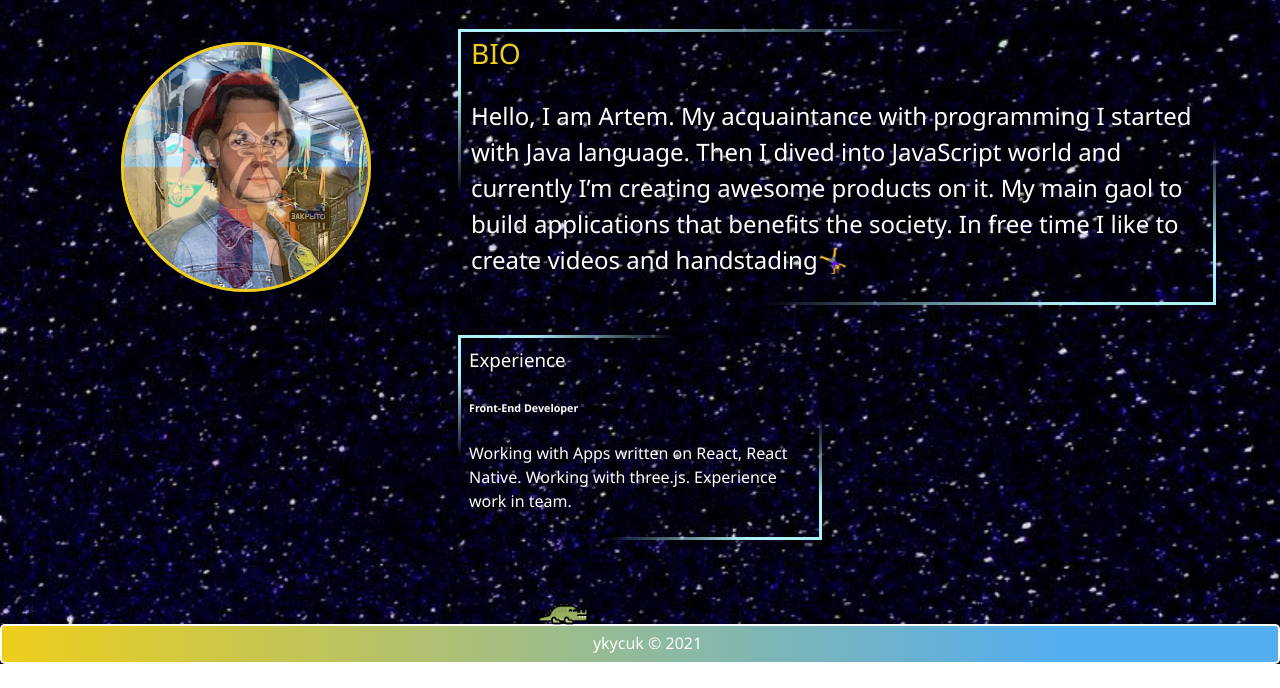
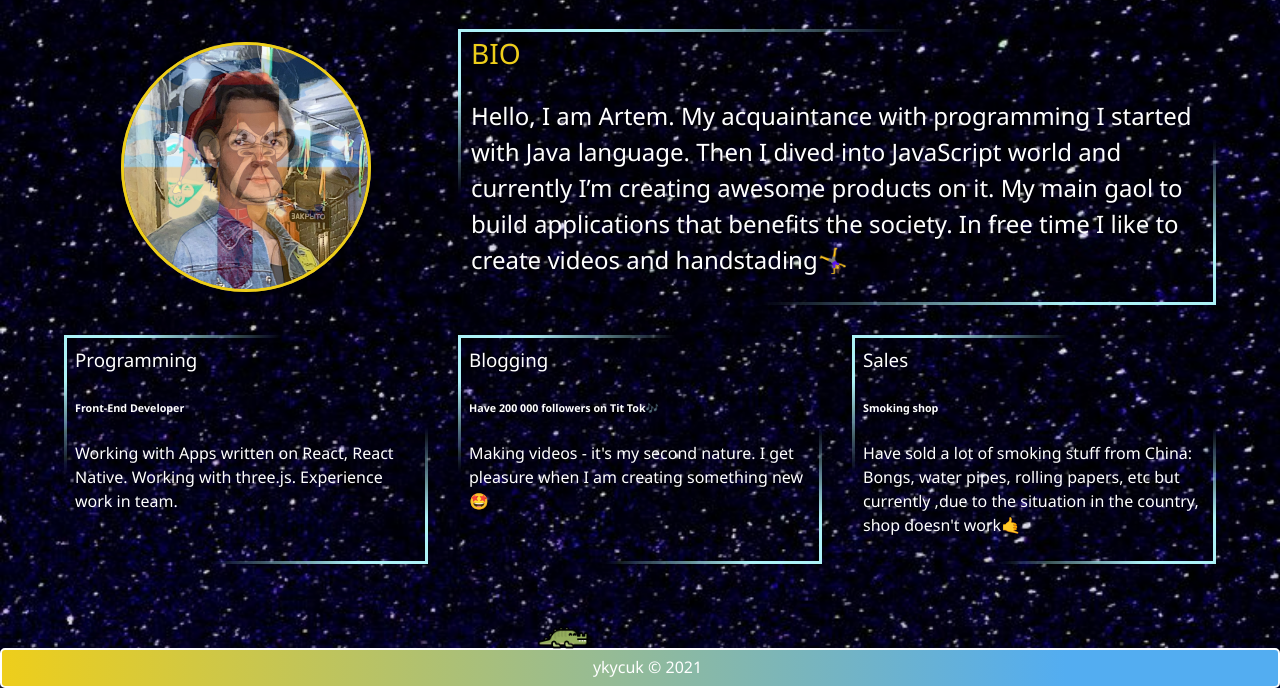
Before and after one commit to BatyrArtem/modern_portfolio, a website: page dist/about.html in a window 1280 px wide. Shown: the part 257-945 px from the top of the page. Before the commit the page ends 921 px from the top, so only its background shows below. Drawn offline with Linux system fonts and the light colour scheme.

Commit message:
add new inf about me

```diff
--- a/dist/about.html
+++ b/dist/about.html
@@ -70,24 +70,23 @@
                     My main gaol to build applications that benefits the society. In free time I like to create videos and handstading🤸‍♀️</p>
             </div>
 
-            <!-- <div class="job job-1">
-                <h3>Snake Game</h3>
-                <h6>Back End Developer</h6>
-                <p> Snake game developing and launch telegram bot on Java. Experience work in team in the office.</p>
-            </div> -->
+            <div class="job job-2">
+                <h3>Blogging</h3>
+                <h6>Have 200 000 followers on Tit Tok🎶</h6>
+                <p>Making videos - it's my second nature. I get pleasure when I am creating something new🤩</p>
+            </div>
 
-            <div class="job job-2">
-                <h3>Experience</h3>
+            <div class="job job-1">
+                <h3>Programming </h3>
                 <h6>Front-End Developer</h6>
                 <p>Working with Apps written on React, React Native. Working with three.js.
                     Experience work in team.</p>
             </div>
 
-            <!-- <div class="job job-3">
-                <h3>123 Webshop</h3>
-                <h6>Back End Developer</h6>
-                <p>Lorem ipsum dolor sit amet consectetur adipisicing elit. Itaque quam voluptas necessitatibus ad ullam deleniti ducimus eligendi optio placeat at.</p>
-            </div> -->
+            <div class="job job-3">
+                <h3>Sales</h3>
+                <h6>Smoking shop</h6>
+                <p>Have sold a lot of smoking stuff from China: Bongs, water pipes, rolling papers, etc but currently ,due to the situation in the country, shop doesn't work🤙</p>
         </div>
     </main>
 
```
Also changed, not shown: dist/work.html (+1 -1 lines).
